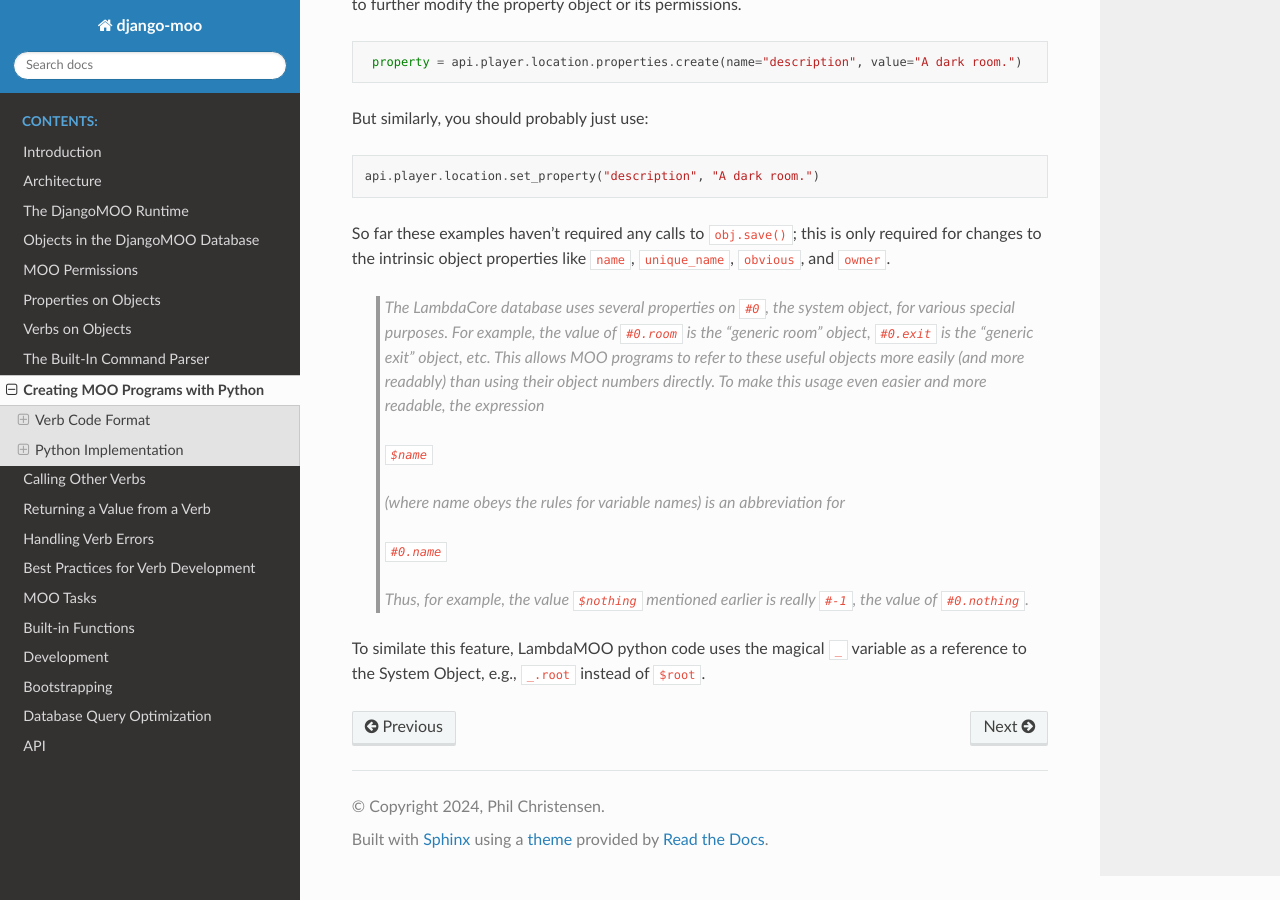
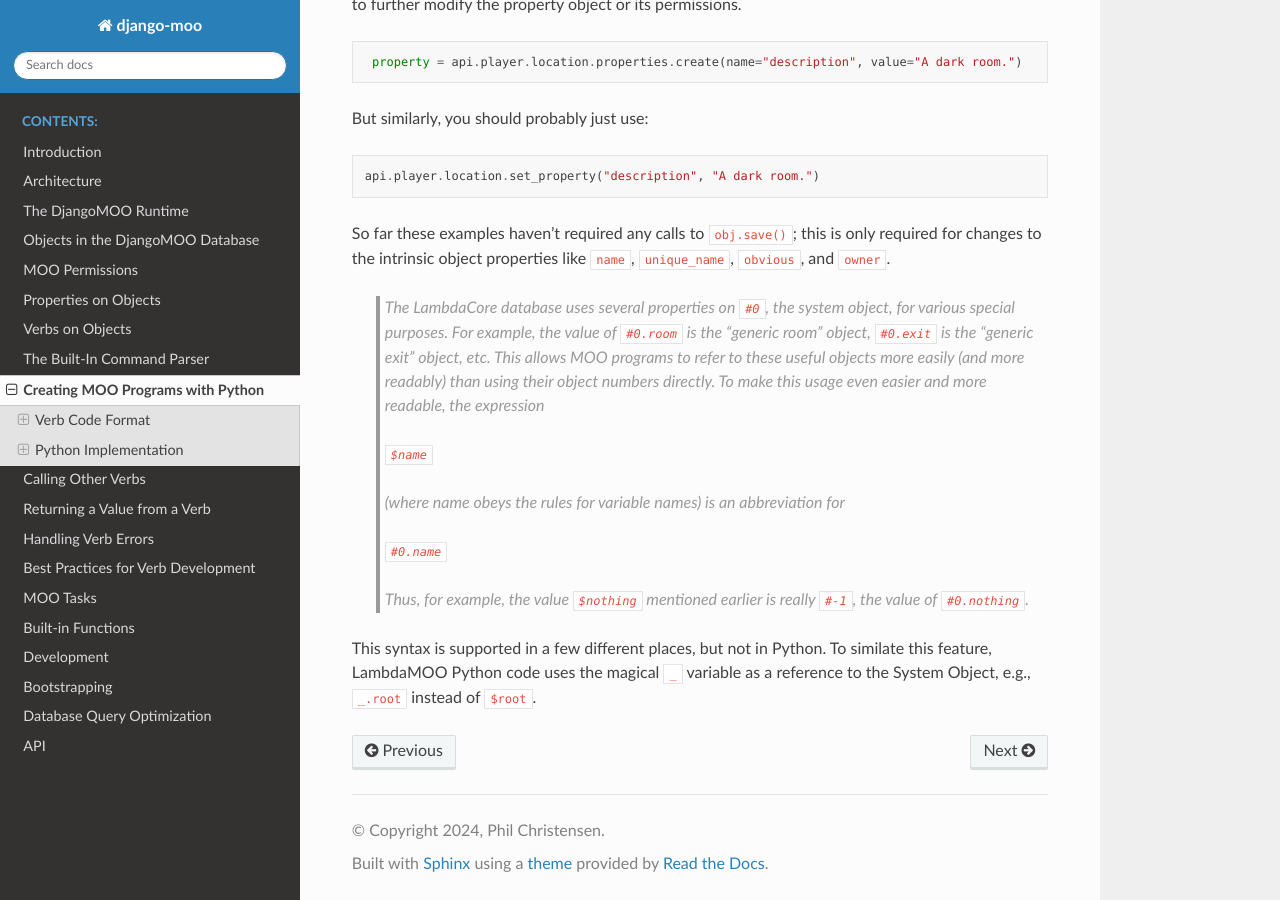
Before and after one commit to bubblehouse/django-moo, a Sphinx documentation site: the page built from docs/source/guide/08_creating_verbs.md, in a window 1280 px wide and 900 px high, scrolled down 3470 px. Built offline with Sphinx 7.4.7 and the Read the Docs theme 3.1.0, drawn with Linux system fonts in a browser that asks for light colours; pages that are not in the unit, such as notebooks, are missing from menus.

Commit message:
docs: small fixes

```diff
--- a/docs/source/guide/08_creating_verbs.md
+++ b/docs/source/guide/08_creating_verbs.md
@@ -147,4 +147,4 @@ So far these examples haven't required any calls to `obj.save()`; this is only r
 >
 > Thus, for example, the value `$nothing` mentioned earlier is really `#-1`, the value of `#0.nothing`.
 
-To similate this feature, LambdaMOO python code uses the magical `_` variable as a reference to the System Object, e.g., `_.root` instead of `$root`.
+This syntax is supported in a few different places, but not in Python. To similate this feature, LambdaMOO Python code uses the magical `_` variable as a reference to the System Object, e.g., `_.root` instead of `$root`.
```
Also changed, not shown: docs/source/guide/02_runtime.md (+1 -1 lines), docs/source/guide/04_permissions.md (+1 -1 lines).
